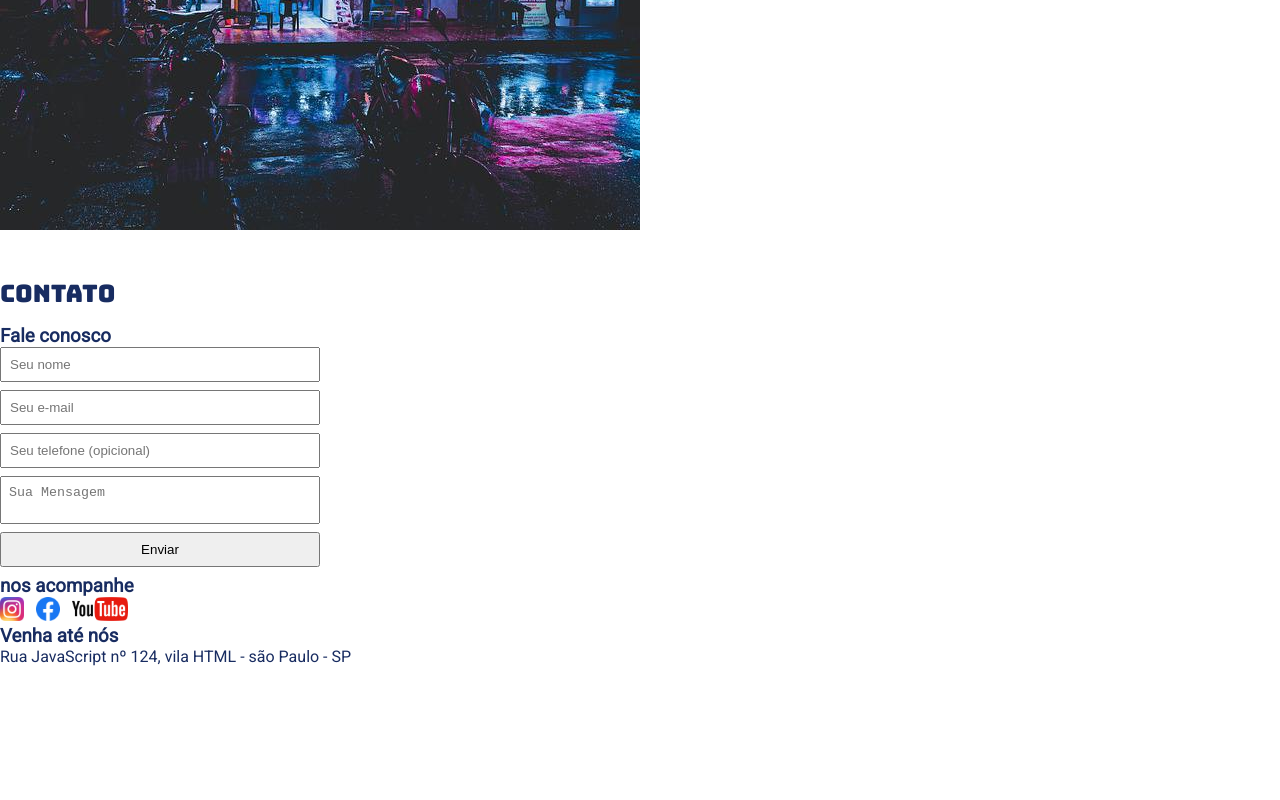
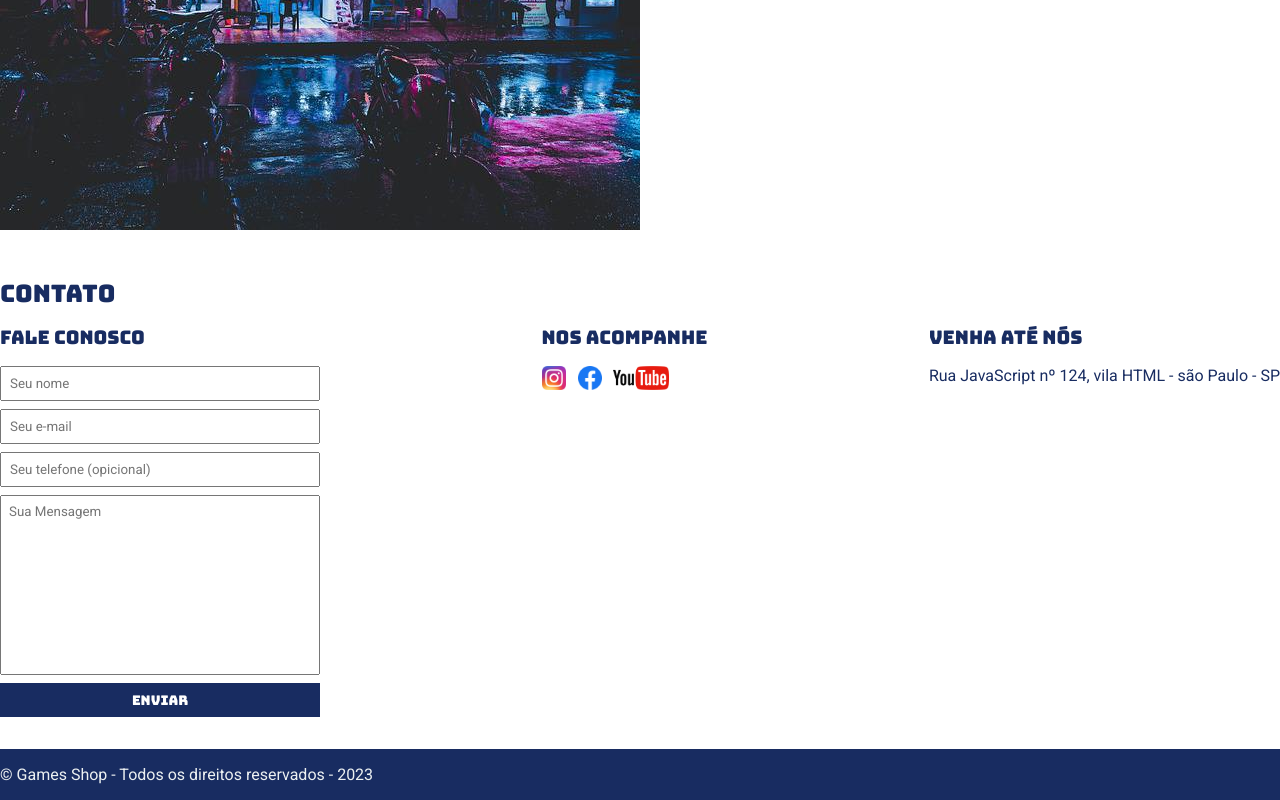
Before and after one commit to LucasAbreu09/curso_ebac_frontend, a plain HTML site: page index.html in a window 1280 px wide. Shown: the part 349-1149 px from the top of the page. Before the commit the page ends 1047 px from the top, so only its background shows below. Drawn offline with Linux system fonts and the light colour scheme.

Commit message:
html fix/ add css

```diff
--- a/index.html
+++ b/index.html
@@ -18,13 +18,13 @@
                 <h1>Games Shop</h1>
             <nav>
                 <ul>
-                    <li><a href="#">Sobre a loja</a></li>
-                    <li><a href="#">Contato</a></li>
+                    <li><a href="#about">Sobre a loja</a></li>
+                    <li><a href="#contact">Contato</a></li>
                 </ul>
             </nav>
         </div>
     </header>
-    <section>
+    <section id="about">
         <div class="container">
             <img class="store-front" src="./images/loja.jpg" alt="fachada da loja games shop">
             <div>
@@ -50,13 +50,12 @@
                 <div>
                     <h3>Fale conosco</h3>
                     <form action="">
-                        <input type="text" placeholder="Seu nome">
-                        <input type="email" placeholder="Seu e-mail">
+                        <input type="text" placeholder="Seu nome" required>
+                        <input type="email" placeholder="Seu e-mail" required>
                         <input type="tel" placeholder="Seu telefone (opicional)">
-                        <textarea placeholder="Sua Mensagem"></textarea>
+                        <textarea placeholder="Sua Mensagem" required></textarea>
                         <button type="submit"> Enviar</button>
                     </form>
-                </div>
                 </div>
                 <div>
                     <div>
@@ -86,6 +85,14 @@
                     </div>
                 </div>
             </div>
+        </div>
     </section>
+    <footer>
+        <div class="container">
+            <p>
+                &copy; Games Shop - Todos os direitos reservados - 2023
+            </p>
+        </div>
+    </footer>
 </body>
 </html>
--- a/style.css
+++ b/style.css
@@ -5,11 +5,14 @@
 }
 
 header,
-section h2{
+section h2,
+section h3,
+form button{
     font-family: 'Bungee', cursive;
+    font-weight: normal;
 }
 
-body{
+body, input, textarea{
     font-family: 'Roboto', sans-serif;
 }
 
@@ -19,10 +22,7 @@ header{
     color: #ecf0f1;
 }
 
-header h1,
-section h2{
-    font-weight: normal;
-}
+
 
 header nav li{
     display: inline;
@@ -48,6 +48,7 @@ section .container{
     justify-content: space-between;
 }
 
+/*fachada*/
 .brands-list img{
     height: 24px;
 }
@@ -78,6 +79,7 @@ section p{
     margin-bottom: 8px;
 }
 
+/*social */
 .store-front{
     margin-right: 32px;
 }
@@ -115,4 +117,34 @@ form button{
 
 form textarea{
     resize: none;
+    height: 180px;
 }
+
+section h3{
+    margin-bottom: 16px;
+}
+
+/*inputs*/
+
+form button{
+    background-color: #182c61;
+    color: #fff;
+    border: none;
+    cursor: pointer;
+}
+
+form button:hover{
+    background-color: #2b4690;
+}
+
+input:focus, textarea:focus{
+    outline-color: #182c61;
+}
+
+/*roda pé*/
+
+footer{
+    background-color: #182c61;
+    color: #ecf0f1;
+    padding: 16px 0;
+}
```
Lines whose indentation alone changed are shown as unchanged.
